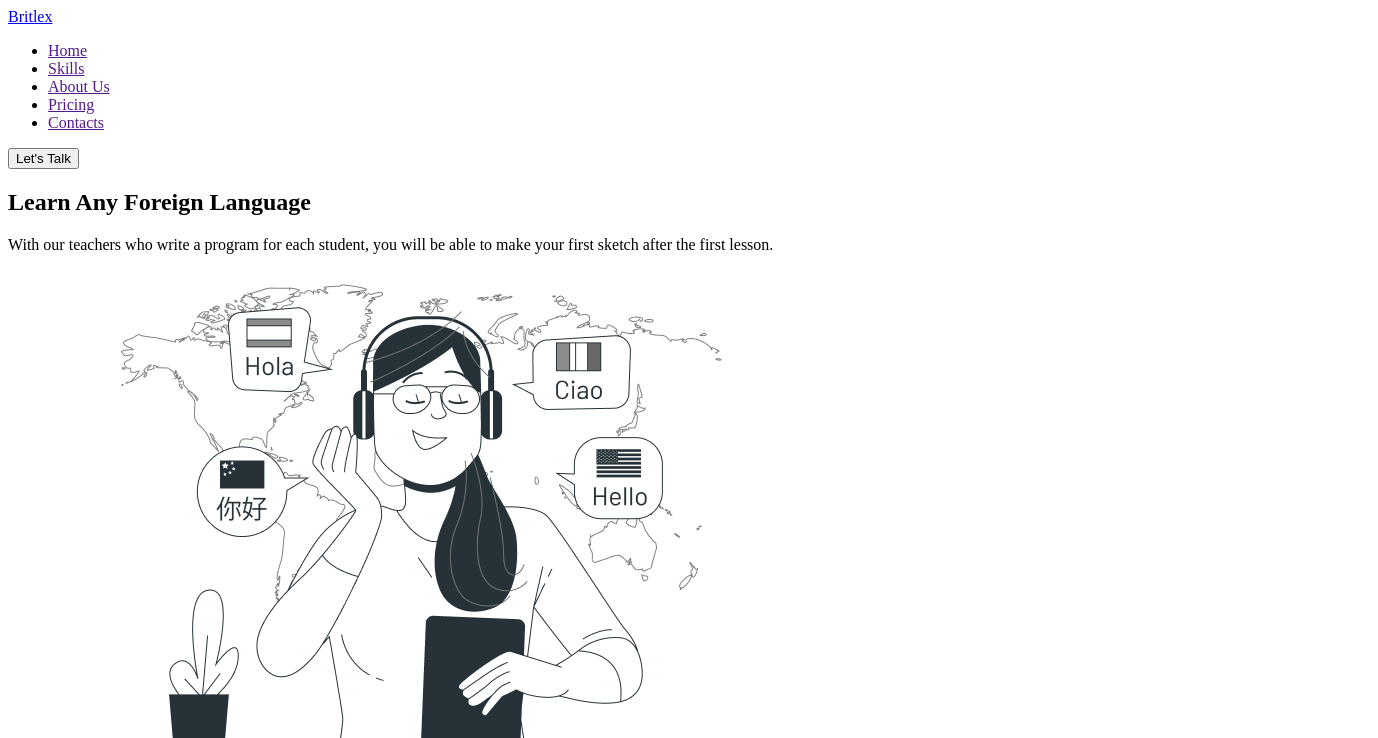
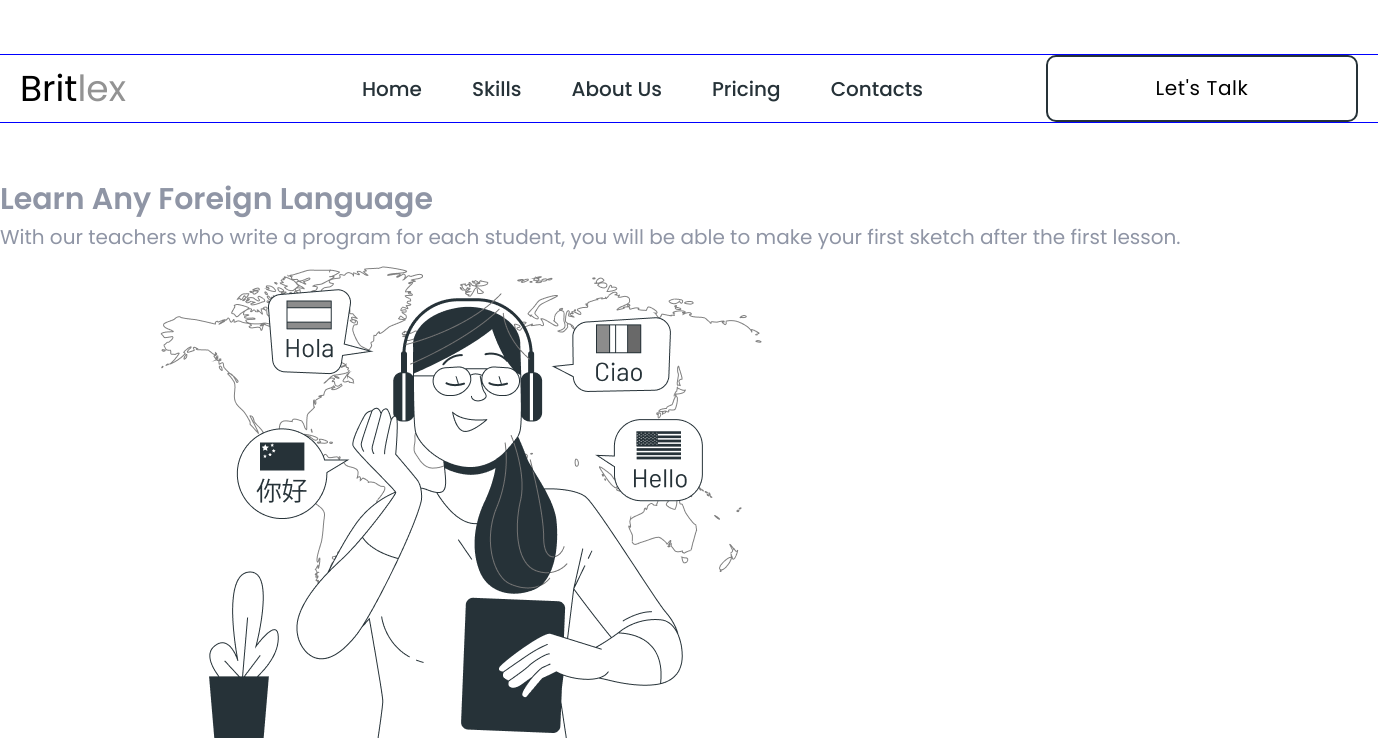
Before and after one commit to Vampireol/practic, a plain HTML site: page index.html in a window 1280 px wide. Shown: the top 738 px of the page, 1378 px wide, since content can reach past the window. Drawn offline with nearby package versions, Linux system fonts and the light colour scheme.

Commit message:
page-header done

```diff
--- /dev/null
+++ b/css/styles.css
@@ -0,0 +1,106 @@
+:root {
+  /* Fonts */
+  --font-text: Poppins, sans-serif;
+
+  /* Text colors */
+  --main-txt-cl: #8f95a5;
+  --acent-txt-cl: #263238;
+  --btn-txt-cl: #ffffff;
+  --dark-txt-cl: #000000;
+  --grey-txt-cl: #939393;
+
+  /* BG colors */
+  --acent-bg-cl: #263238;
+  --white-bg-cl: #ffffff;
+  /* Others */
+}
+
+body {
+  font-family: var(--font-text);
+  font-size: 20px;
+  line-height: calc(30 / 20);
+  color: var(--main-txt-cl);
+}
+
+/* -------------------------ресет------------------------------- */
+
+h1,
+h2,
+h3,
+h4,
+h5,
+h6,
+p {
+  margin: 0;
+}
+
+ol,
+ul {
+  margin: 0;
+  padding: 0;
+  list-style: none;
+}
+
+a {
+  text-decoration: none;
+  color: currentColor;
+}
+
+.container {
+  width: 1378px;
+  padding-left: 20px;
+  padding-right: 20px;
+  margin-left: auto;
+  margin-right: auto;
+  outline: 1px solid blue;
+}
+
+/* ----------------------Header-----------------------  */
+.page-header {
+  padding-top: 55px;
+  padding-bottom: 55px;
+}
+
+.header-container {
+  display: flex;
+  align-items: center;
+}
+
+.logo-header {
+  margin-right: 236px;
+  font-size: 36px;
+  color: var(--dark-txt-cl);
+}
+
+.logo-header-secondary {
+  color: var(--grey-txt-cl);
+}
+
+.header-link {
+  font-weight: 500;
+  color: var(--acent-bg-cl);
+}
+
+.header-button {
+  min-width: 312px;
+  padding: 20px 56px;
+  margin-left: auto;
+
+  letter-spacing: 0.03em;
+  color: var(--dark-txt-cl);
+
+  background-color: transparent;
+  border: 2px solid var(--acent-bg-cl);
+  border-radius: 10px;
+
+  cursor: pointer;
+}
+
+.header-list {
+  display: flex;
+  align-items: center;
+}
+
+.header-item:not(:last-child) {
+  margin-right: 50px;
+}
--- a/index.html
+++ b/index.html
@@ -5,21 +5,53 @@
     <meta http-equiv="X-UA-Compatible" content="IE=edge" />
     <meta name="viewport" content="width=device-width, initial-scale=1.0" />
     <title>Document</title>
+
+    <!-- --------------Fonts start------------- -->
+
+    <link rel="preconnect" href="https://fonts.googleapis.com" />
+    <link rel="preconnect" href="https://fonts.gstatic.com" crossorigin />
+    <link
+      href="https://fonts.googleapis.com/css2?family=Poppins:wght@400;500;600&display=swap"
+      rel="stylesheet"
+    />
+
+    <!-- ----------------Fonts end -------------->
+
+    <!-- --------------Normalize start------------- -->
+    <link
+      rel="stylesheet"
+      href="https://cdnjs.cloudflare.com/ajax/libs/modern-normalize/1.1.0/modern-normalize.min.css"
+    />
+    <!-- ----------------Normalize end -------------->
+
+    <link rel="stylesheet" href="./css/styles.css" />
   </head>
 
   <body>
     <!-- ----------------Header ---------------- -->
 
     <header class="page-header">
-      <a class="logo-header" href="#">Britlex</a>
-      <ul class="header-list">
-        <li class="header-item"><a class="header-link" href="">Home</a></li>
-        <li class="header-item"><a class="header-link" href="">Skills</a></li>
-        <li class="header-item"><a class="header-link" href="">About Us</a></li>
-        <li class="header-item"><a class="header-link" href="">Pricing</a></li>
-        <li class="header-item"><a class="header-link" href="">Contacts</a></li>
-      </ul>
-      <button class="header-button" type="button">Let's Talk</button>
+      <div class="container header-container">
+        <a class="logo-header" href="#">Brit<span class="logo-header-secondary">lex</span></a>
+        <ul class="header-list">
+          <li class="header-item">
+            <a class="header-link" href="">Home</a>
+          </li>
+          <li class="header-item">
+            <a class="header-link" href="">Skills</a>
+          </li>
+          <li class="header-item">
+            <a class="header-link" href="">About Us</a>
+          </li>
+          <li class="header-item">
+            <a class="header-link" href="">Pricing</a>
+          </li>
+          <li class="header-item">
+            <a class="header-link" href="">Contacts</a>
+          </li>
+        </ul>
+        <button class="header-button" type="button">Let's Talk</button>
+      </div>
     </header>
 
     <main>
```
